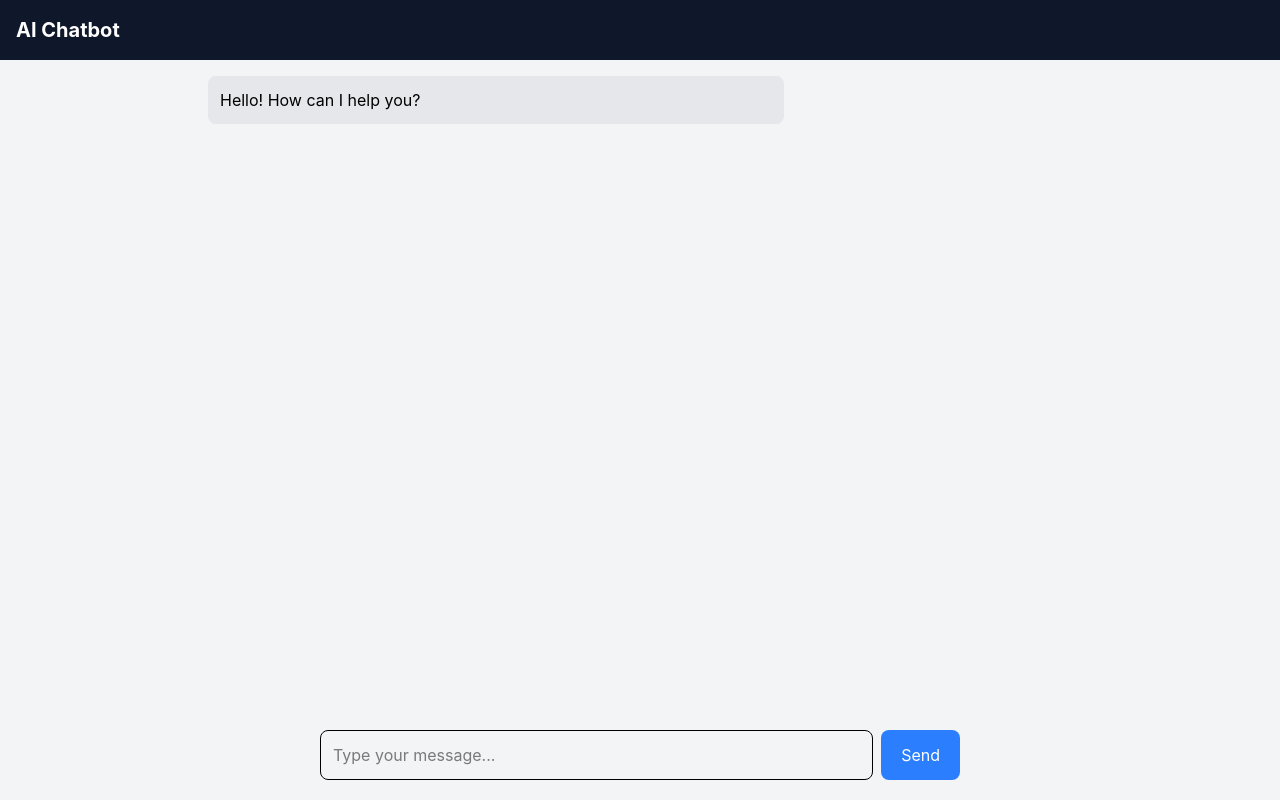
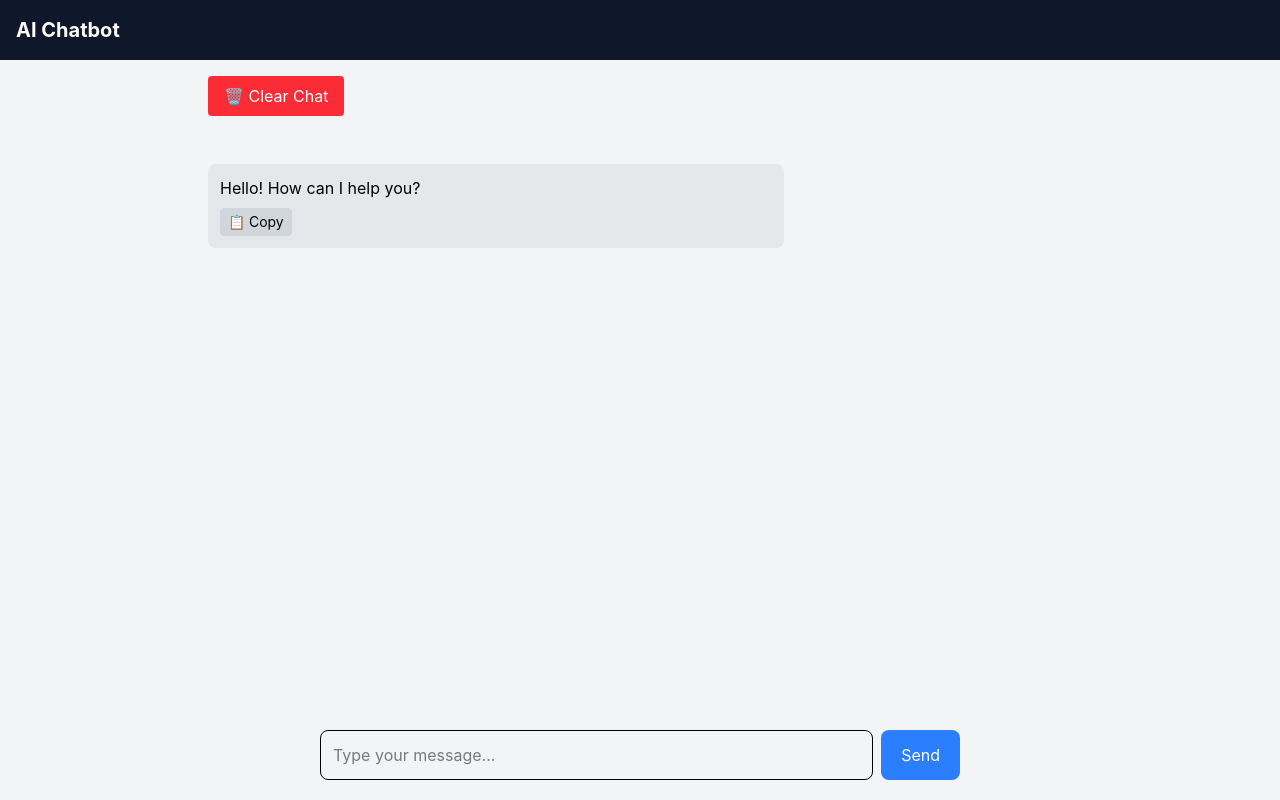
Before and after one commit to Shravanii89/ai-chatbot, a React (Vite) app in the folder client/: page / in a window 1280 px wide. Built offline with nearby package versions, Linux system fonts and the light colour scheme.

Commit message:
Added chat history, auto-scroll, copy button and clear chat

```diff
--- a/client/package.json
+++ b/client/package.json
@@ -13,6 +13,8 @@
     "@tailwindcss/vite": "^4.3.1",
     "react": "^19.2.6",
     "react-dom": "^19.2.6",
+    "react-markdown": "^10.1.0",
+    "remark-gfm": "^4.0.1",
     "tailwindcss": "^4.3.1"
   },
   "devDependencies": {
--- a/client/src/components/ChatMessage.jsx
+++ b/client/src/components/ChatMessage.jsx
@@ -1,4 +1,11 @@
+import ReactMarkdown from "react-markdown";
+import remarkGfm from "remark-gfm";
+
 function ChatMessage({ message, sender }) {
+  const copyToClipboard = () => {
+    navigator.clipboard.writeText(message);
+  };
+
   return (
     <div
       className={`max-w-xl p-3 rounded-lg mb-3 ${
@@ -7,7 +14,18 @@ function ChatMessage({ message, sender }) {
           : "bg-gray-200 text-black"
       }`}
     >
-      {message}
+      <ReactMarkdown remarkPlugins={[remarkGfm]}>
+        {message}
+      </ReactMarkdown>
+
+      {sender === "ai" && (
+        <button
+          onClick={copyToClipboard}
+          className="mt-2 text-sm bg-gray-300 px-2 py-1 rounded"
+        >
+          📋 Copy
+        </button>
+      )}
     </div>
   );
 }
--- a/client/src/pages/ChatArea.jsx
+++ b/client/src/pages/ChatArea.jsx
@@ -1,6 +1,14 @@
+import { useEffect } from "react";
 import ChatMessage from "../components/ChatMessage";
 
 function ChatArea({ messages, isTyping }) {
+  useEffect(() => {
+    window.scrollTo({
+      top: document.body.scrollHeight,
+      behavior: "smooth",
+    });
+  }, [messages, isTyping]);
+
   return (
     <div className="max-w-4xl mx-auto p-4 pb-32">
       {messages.map((msg) => (
--- a/client/src/pages/ChatPage.jsx
+++ b/client/src/pages/ChatPage.jsx
@@ -1,19 +1,45 @@
-import { useState } from "react";
+import { useState, useEffect } from "react";
 import Navbar from "../components/Navbar";
 import ChatInput from "../components/ChatInput";
 import ChatArea from "./ChatArea";
 import { sendMessage } from "../services/chatService";
 
 function ChatPage() {
-  const [messages, setMessages] = useState([
-    {
-      id: 1,
-      sender: "ai",
-      text: "Hello! How can I help you?",
-    },
-  ]);
+  const [messages, setMessages] = useState(() => {
+    const savedMessages = localStorage.getItem("messages");
+
+    return savedMessages
+      ? JSON.parse(savedMessages)
+      : [
+          {
+            id: 1,
+            sender: "ai",
+            text: "Hello! How can I help you?",
+          },
+        ];
+  });
 
   const [isTyping, setIsTyping] = useState(false);
+
+  useEffect(() => {
+    localStorage.setItem(
+      "messages",
+      JSON.stringify(messages)
+    );
+  }, [messages]);
+
+  const clearChat = () => {
+    const defaultMessage = [
+      {
+        id: 1,
+        sender: "ai",
+        text: "Hello! How can I help you?",
+      },
+    ];
+
+    setMessages(defaultMessage);
+    localStorage.removeItem("messages");
+  };
 
   const handleSend = async (text) => {
     const userMessage = {
@@ -55,6 +81,15 @@ function ChatPage() {
     <div className="min-h-screen bg-gray-100">
       <Navbar />
 
+      <div className="max-w-4xl mx-auto p-4">
+        <button
+          onClick={clearChat}
+          className="bg-red-500 text-white px-4 py-2 rounded mb-4"
+        >
+          🗑️ Clear Chat
+        </button>
+      </div>
+
       <ChatArea
         messages={messages}
         isTyping={isTyping}
--- /dev/null
+++ b/package.json
@@ -0,0 +1,5 @@
+{
+  "dependencies": {
+    "react-syntax-highlighter": "^16.1.1"
+  }
+}
```
Also changed, not shown: 2 other files (tests, documents, lock files or other folders).
